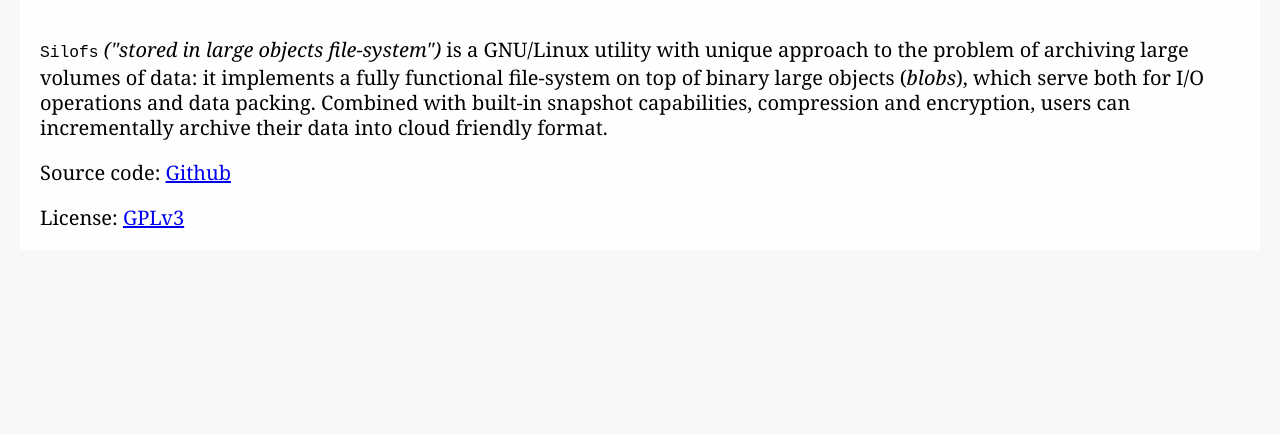
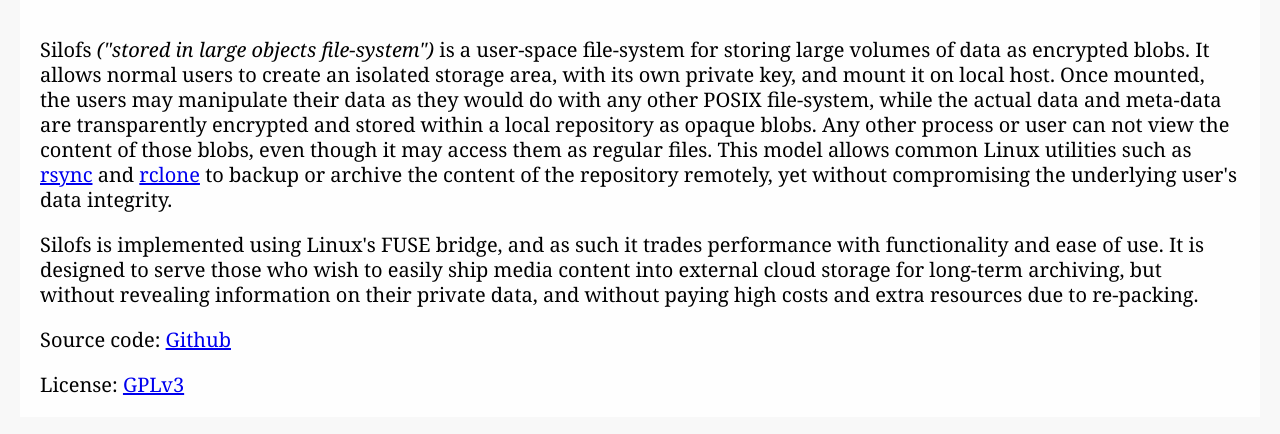
Before and after one commit to synarete/silofs, a plain HTML site: page docs/silofs.html in a window 1280 px wide. Shown: the part 208-642 px from the top of the page. Drawn offline with Linux system fonts and the light colour scheme.

Commit message:
gh-pages: v0.2.4
Signed-off-by: Shachar Sharon <synarete@gmail.com>

```diff
--- a/docs/silofs.html
+++ b/docs/silofs.html
@@ -9,7 +9,7 @@
 <meta content="Documentations for silofs" name="description" />
 <meta content="en-US" name="language" />
 <meta content="restructuredtext" name="keywords" />
-<meta content="Shachar Sharon, 2022" name="copyright" />
+<meta content="Shachar Sharon, 2022-2023" name="copyright" />
 <style type="text/css">
 
 /*
@@ -515,13 +515,24 @@
 <h1 class="title">The Silo File-System</h1>
 
 <!-- SPDX-License-Identifier: GPL-3.0-or-later -->
-<p><tt class="docutils literal">Silofs</tt> <em>(&quot;stored in large objects file-system&quot;)</em> is a GNU/Linux utility
-with unique approach to the problem of archiving large volumes of data:
-it implements a fully functional file-system on top of binary large
-objects (<em>blobs</em>), which serve both for I/O operations and data
-packing. Combined with built-in snapshot capabilities, compression and
-encryption, users can incrementally archive their data into cloud
-friendly format.</p>
+<p>Silofs <em>(&quot;stored in large objects file-system&quot;)</em> is a user-space
+file-system for storing large volumes of data as encrypted blobs.
+It allows normal users to create an isolated storage area, with its
+own private key, and mount it on local host. Once mounted, the users
+may manipulate their data as they would do with any other POSIX
+file-system, while the actual data and meta-data are transparently
+encrypted and stored within a local repository as opaque blobs. Any
+other process or user can not view the content of those blobs, even
+though it may access them as regular files. This model allows common
+Linux utilities such as <a class="reference external" href="https://rsync.samba.org/">rsync</a> and <a class="reference external" href="https://rclone.org/">rclone</a> to backup or archive the
+content of the repository remotely, yet without compromising the
+underlying user's data integrity.</p>
+<p>Silofs is implemented using Linux's FUSE bridge, and as such it trades
+performance with functionality and ease of use. It is designed to serve
+those who wish to easily ship media content into external cloud storage
+for long-term archiving, but without revealing information on their
+private data, and without paying high costs and extra resources due to
+re-packing.</p>
 <p>Source code: <a class="reference external" href="https://github.com/synarete/silofs">Github</a></p>
 <p>License: <a class="reference external" href="https://www.gnu.org/licenses/gpl-3.0.en.html">GPLv3</a></p>
 </div>
```
Also changed, not shown: docs/index.html (+1 -1 lines).
